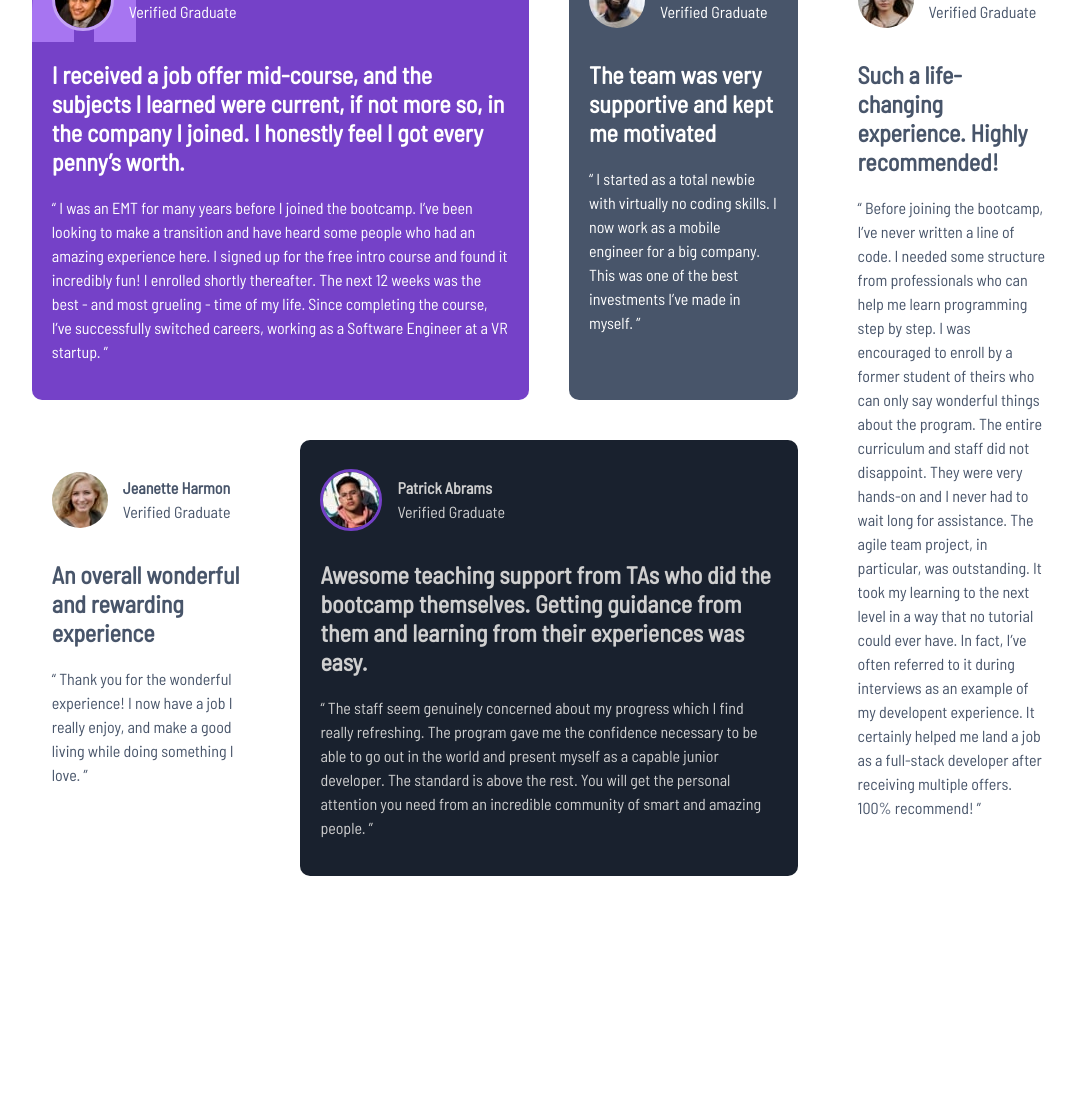
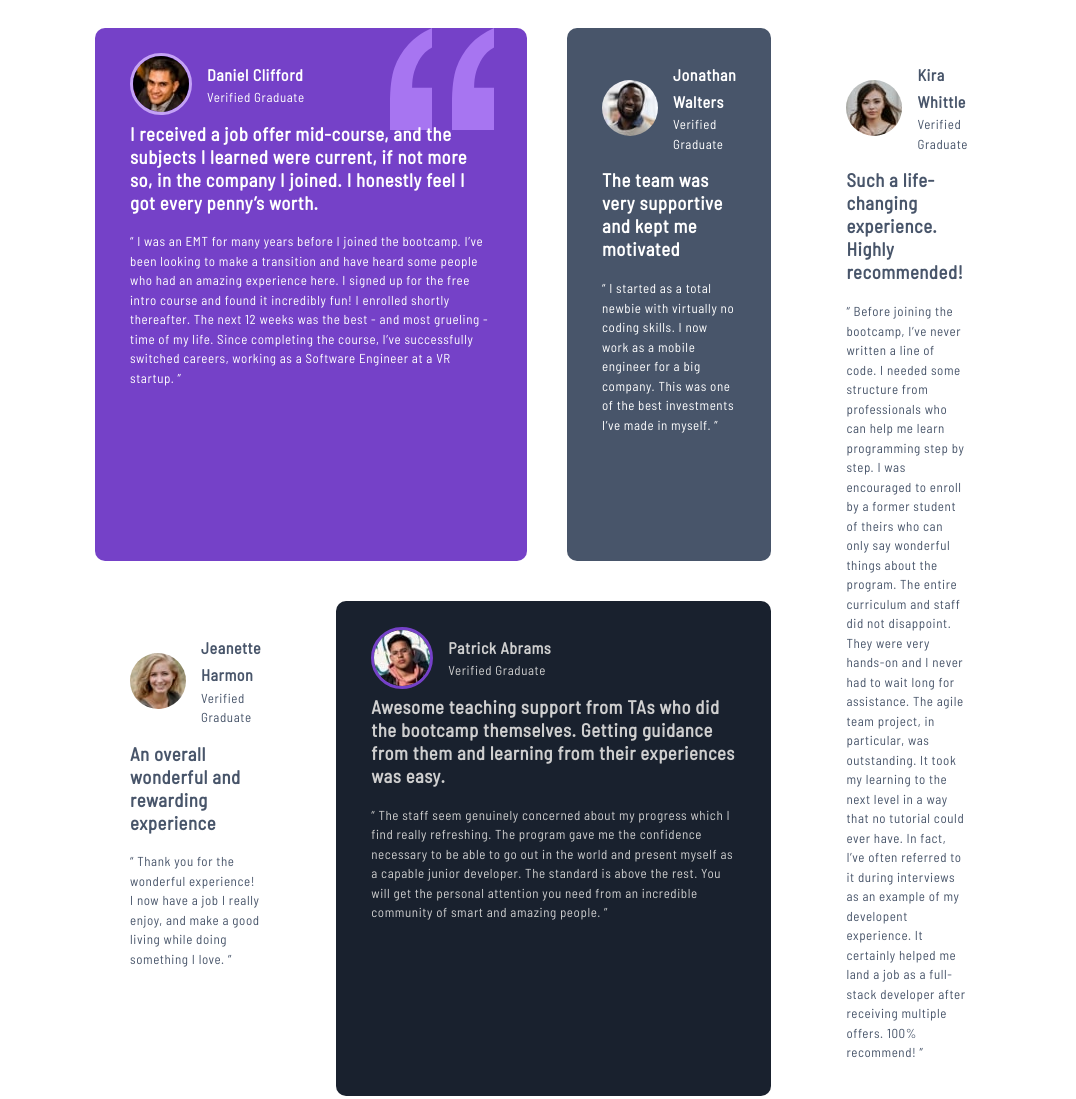
Before and after one commit to CertIanS/testimonials-grid-section, a plain HTML site: page index.html in a window 1280 px wide. Shown: the whole page, without its empty margins (91-1167 px from the left). Before the commit the page ends 896 px from the top, so only its background shows below. Drawn offline with Linux system fonts and the light colour scheme.

Commit message:
Edited paddings and text styling

```diff
--- a/index.html
+++ b/index.html
@@ -21,8 +21,8 @@
         <p>Verified Graduate</p>-->
         <p><strong>Daniel Clifford</strong><br>Verified Graduate</p>
         </div>
-        <h2>I received a job offer mid-course, and the subjects I learned were current, if not more so,
-    in the company I joined. I honestly feel I got every penny’s worth.</h2>
+        <h3>I received a job offer mid-course, and the subjects I learned were current, if not more so,
+    in the company I joined. I honestly feel I got every penny’s worth.</h3>
         <p>“ I was an EMT for many years before I joined the bootcamp. I’ve been looking to make a
     transition and have heard some people who had an amazing experience here. I signed up
     for the free intro course and found it incredibly fun! I enrolled shortly thereafter.
@@ -36,7 +36,7 @@
         <span>Verified Graduate</span>-->
         <p><strong>Jonathan Walters</strong><br>Verified Graduate</p>
         </div>
-        <h2>The team was very supportive and kept me motivated</h2>
+        <h3>The team was very supportive and kept me motivated</h3>
         <p>“ I started as a total newbie with virtually no coding skills. I now work as a mobile engineer
     for a big company. This was one of the best investments I’ve made in myself. ”</p>
       </div>
@@ -45,7 +45,7 @@
           <img src="images/image-jeanette.jpg" alt="jeanette"/>
           <p><strong>Jeanette Harmon</strong><br>Verified Graduate</p>
         </div>
-        <h2>An overall wonderful and rewarding experience</h2>
+        <h3>An overall wonderful and rewarding experience</h3>
         <p>“ Thank you for the wonderful experience! I now have a job I really enjoy, and make a good living
     while doing something I love. ”</p>
       </div>
@@ -54,8 +54,8 @@
           <img src="images/image-patrick.jpg" alt="patrick" class="patrickImg"/>
           <p><strong>Patrick Abrams</strong><br>Verified Graduate</p>
         </div>
-        <h2>Awesome teaching support from TAs who did the bootcamp themselves. Getting guidance from them and
-    learning from their experiences was easy.</h2>
+        <h3>Awesome teaching support from TAs who did the bootcamp themselves. Getting guidance from them and
+    learning from their experiences was easy.</h3>
         <p>“ The staff seem genuinely concerned about my progress which I find really refreshing. The program
     gave me the confidence necessary to be able to go out in the world and present myself as a capable
     junior developer. The standard is above the rest. You will get the personal attention you need from
@@ -66,7 +66,7 @@
           <img src="images/image-kira.jpg" alt="kira"/>
           <p><strong>Kira Whittle</strong><br>Verified Graduate</p>
         </div>
-        <h2>Such a life-changing experience. Highly recommended!</h2>
+        <h3>Such a life-changing experience. Highly recommended!</h3>
         <p>“ Before joining the bootcamp, I’ve never written a line of code. I needed some structure from
     professionals who can help me learn programming step by step. I was encouraged to enroll by a former
     student of theirs who can only say wonderful things about the program. The entire curriculum and staff
--- a/styles.css
+++ b/styles.css
@@ -1,17 +1,22 @@
-h2, p{
+h3, p{
     font-family: 'Barlow Semi Condensed', sans-serif;
+    letter-spacing: 0.6px;
+}
+h3{
+    margin-top: 1px;
 }
 p{
     line-height: 1.5;
+    font-size: 13px;
+}
+strong{
+    font-size: 16px;
+    line-height: 1.7;
 }
 img{
     border-radius: 50%;
     margin-right: 15px;
 }
-/*.danielName, .jonathanName, .jeanetteName, .patrickName, .kiraName{
-    font-size: 20px;
-    font-weight: 600;
-}*/
 .danielImg{
     border: 3px solid hsl(264, 82%, 80%);
 }
@@ -20,13 +25,11 @@ img{
 }
 .daniel, .jonathan ,.jeanette, .patrick, .kira{
     border-radius: 10px;
-    padding: 20px;
+    padding: 20px 35px 20px;
     margin: 20px;
 }
 .daniel{
     background-color: hsl(263, 55%, 52%);
-    background-image: url(images/bg-pattern-quotation.svg);
-    background-repeat: no-repeat;
     color: white;
 }
 .jonathan{
@@ -54,16 +57,19 @@ img{
         display: flex;
         align-items: center;
         justify-content: center;
-        height: 100vh;
+        min-height: 100vh;
     }
     .grid{
         display: grid;
         grid-template-columns: 1fr 1fr 1fr 1fr;
-        max-width: 85%;
+        max-width: 75%;
     }
     .daniel{
         grid-column-start: 1;
         grid-column-end: 3;
+        background-image: url(images/bg-pattern-quotation.svg);
+        background-repeat: no-repeat;
+        background-position: 90% 0%;
     }
     .jeanette{
         grid-column-start: 1;
```
